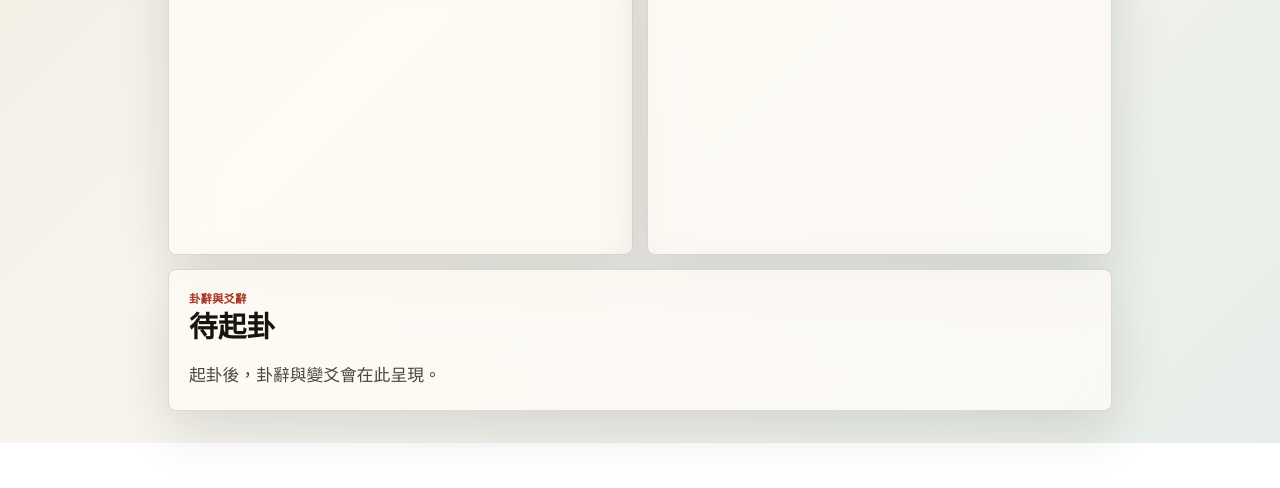
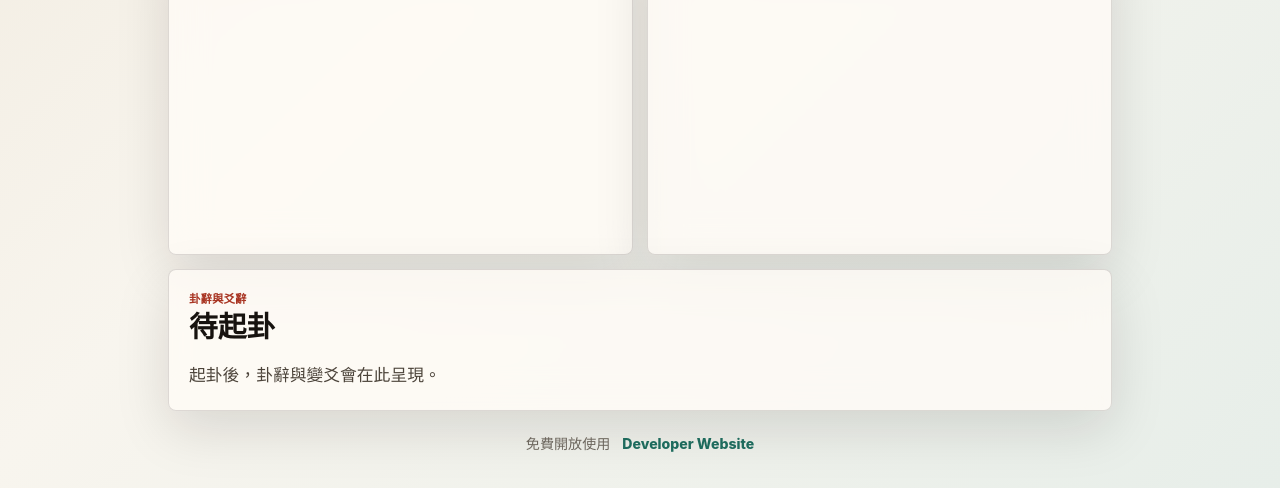
Before and after one commit to mibsteven/YiJingWebApp, a plain HTML site: page index.html in a window 1280 px wide. Shown: the part 573-1061 px from the top of the page. Before the commit the page ends 1016 px from the top, so only its background shows below. Drawn offline with Linux system fonts and the light colour scheme.

Commit message:
Add developer website footer

```diff
--- a/index.html
+++ b/index.html
@@ -84,6 +84,11 @@
             </div>
             <div id="guaExplanation" class="interpretation-empty">起卦後，卦辭與變爻會在此呈現。</div>
         </section>
+
+        <footer class="site-footer">
+            <span>免費開放使用</span>
+            <a href="https://mibsteven.github.io" target="_blank" rel="noopener noreferrer">Developer Website</a>
+        </footer>
     </main>
 
     <dialog id="explanationDialog" class="dialog">
--- a/styles.css
+++ b/styles.css
@@ -337,6 +337,27 @@ h2 {
     background: rgba(255, 255, 255, 0.42);
 }
 
+.site-footer {
+    display: flex;
+    flex-wrap: wrap;
+    justify-content: center;
+    gap: 8px 12px;
+    margin-top: 22px;
+    color: rgba(76, 68, 58, 0.78);
+    font-family: ui-sans-serif, -apple-system, BlinkMacSystemFont, "PingFang TC", sans-serif;
+    font-size: 0.88rem;
+}
+
+.site-footer a {
+    color: var(--jade);
+    font-weight: 800;
+    text-decoration: none;
+}
+
+.site-footer a:hover {
+    text-decoration: underline;
+}
+
 .dialog {
     width: min(calc(100% - 36px), 520px);
     border: 1px solid var(--line);
```
